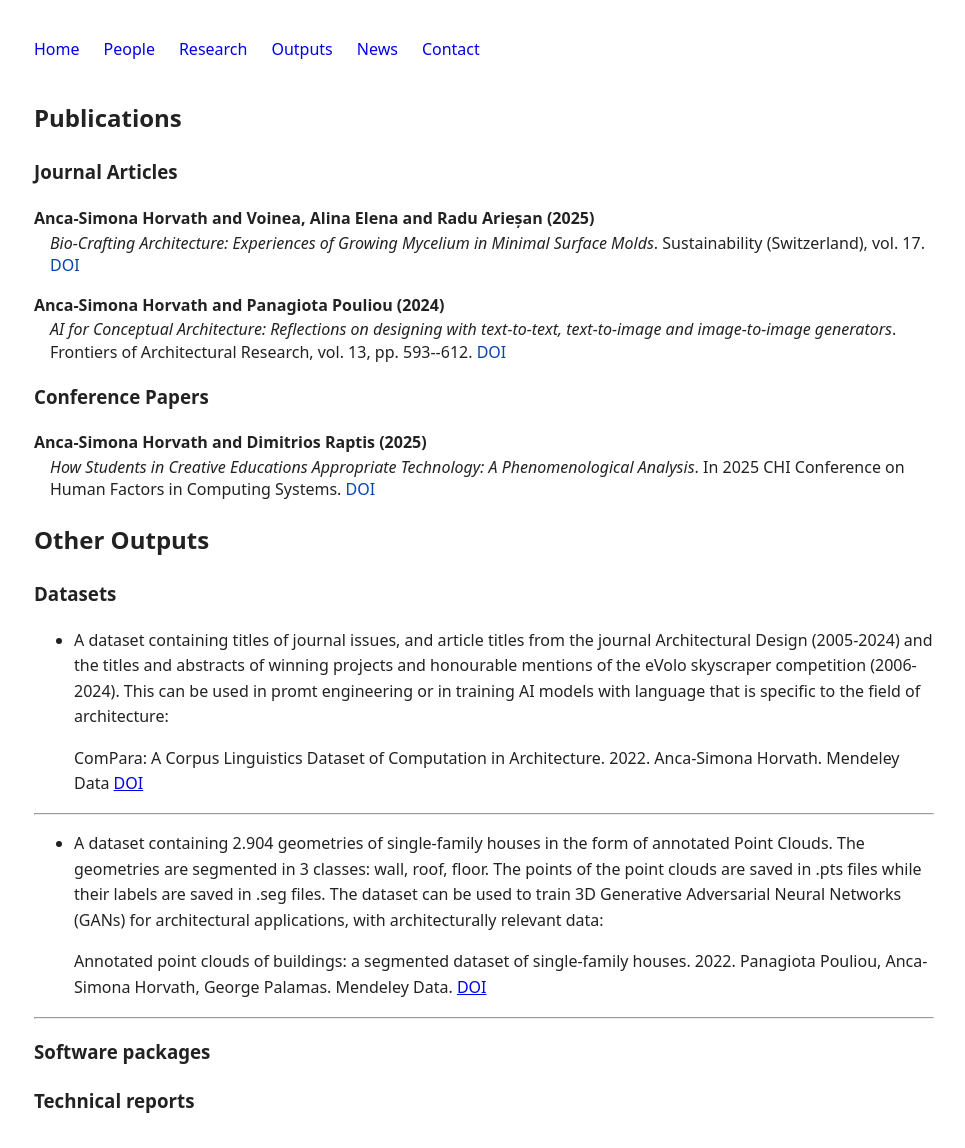
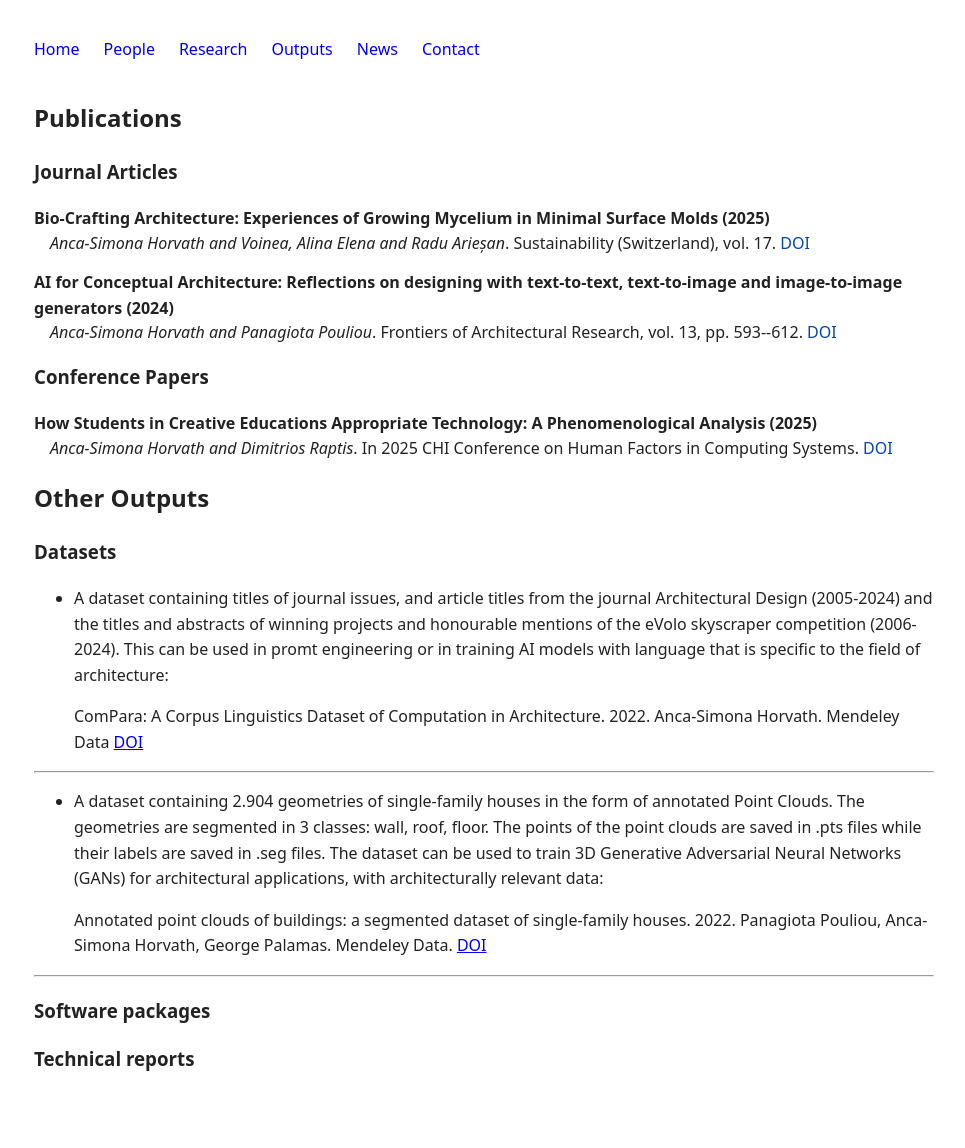
Before and after one commit to anqua/at-a, a Jekyll site: the page built from outputs.md, in a window 1280 px wide. Shown: the whole page, without its empty margins (156-1121 px from the left). Built offline with Jekyll 4.4.1, drawn with Linux system fonts in a browser that asks for light colours; after the commit the page ends 1106 px from its top, so only the background shows below that.

Commit message:
Update outputs.md

```diff
--- a/outputs.md
+++ b/outputs.md
@@ -11,9 +11,9 @@ title: Outputs
 <dl>
 {% assign sorted_journals = site.data.publications | where: "type", "article" | sort: "year" | reverse %}
 {% for pub in sorted_journals %}
-  <dt>{{ pub.authors }} ({{ pub.year }})</dt>
+  <dt>{{ pub.title }} ({{ pub.year }})</dt>
   <dd>
-    <em>{{ pub.title }}</em>. {{ pub.journal }}{% if pub.volume %}, vol. {{ pub.volume }}{% endif %}{% if pub.pages %}, pp. {{ pub.pages }}{% endif %}.
+    <em>{{ pub.authors }}</em>. {{ pub.journal }}{% if pub.volume %}, vol. {{ pub.volume }}{% endif %}{% if pub.pages %}, pp. {{ pub.pages }}{% endif %}.
     {% if pub.doi %}<a href="https://doi.org/{{ pub.doi }}" target="_blank">DOI</a>{% endif %}
   </dd>
 {% endfor %}
@@ -23,9 +23,9 @@ title: Outputs
 <dl>
 {% assign sorted_confs = site.data.publications | where: "type", "conference" | sort: "year" | reverse %}
 {% for pub in sorted_confs %}
-  <dt>{{ pub.authors }} ({{ pub.year }})</dt>
+  <dt>{{ pub.title }} ({{ pub.year }})</dt>
   <dd>
-    <em>{{ pub.title }}</em>. In {{ pub.conference }}.
+    <em>{{ pub.authors }}</em>. In {{ pub.conference }}.
     {% if pub.doi %}<a href="https://doi.org/{{ pub.doi }}" target="_blank">DOI</a>{% endif %}
   </dd>
 {% endfor %}
```
